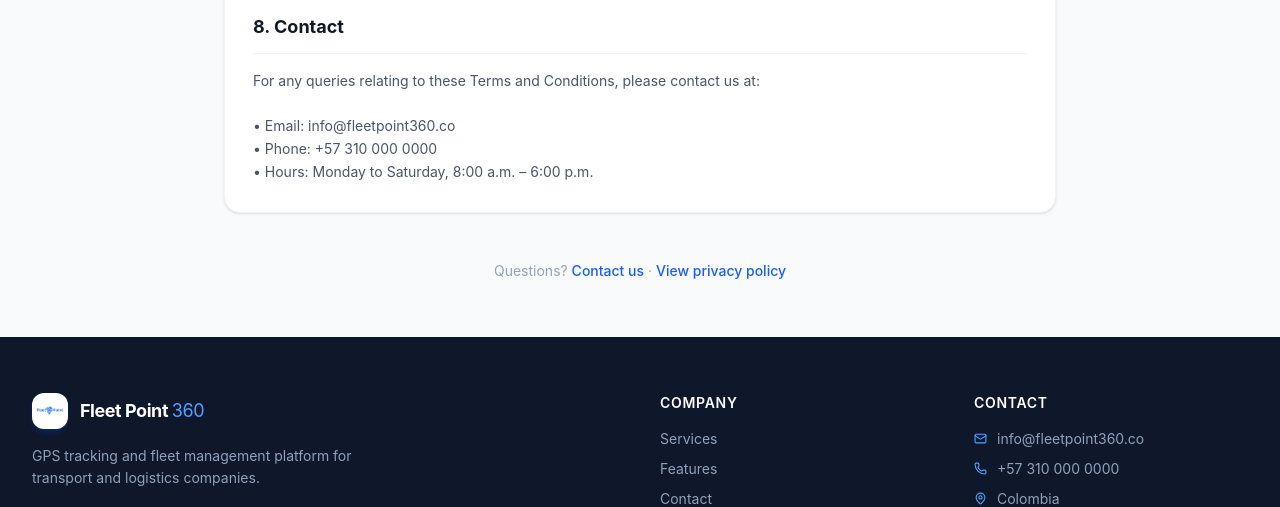
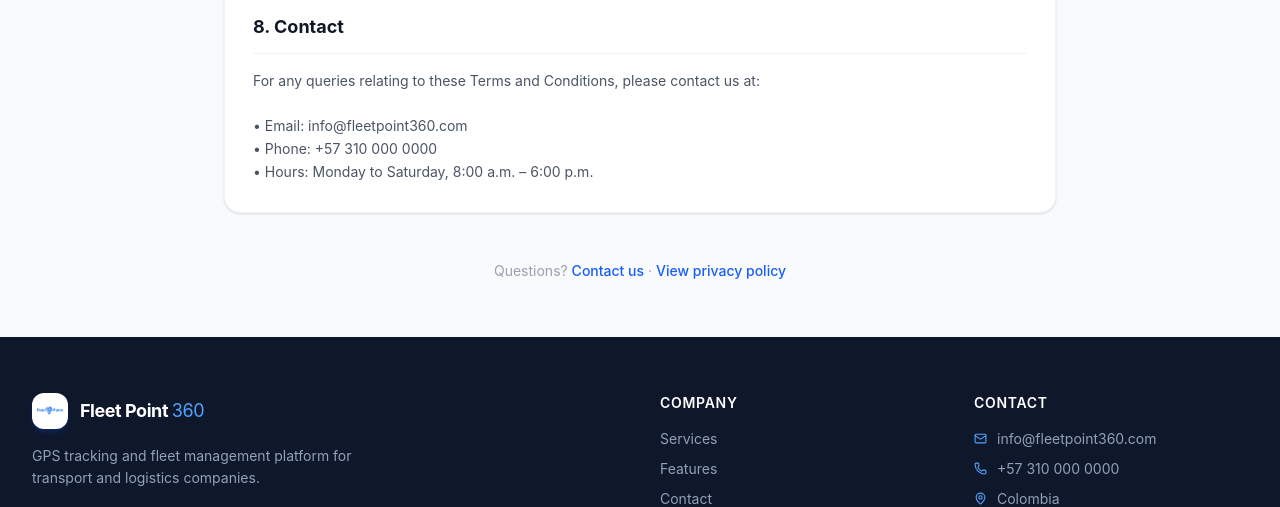
Before and after one commit to Judadimo22/skyloadWeb, a React (Vite) app: page /terminos in a window 1280 px wide. Shown: the part 2958-3465 px from the top of the page. Built offline with nearby package versions, Linux system fonts and the light colour scheme.

Commit message:
Cambio Correo electrónico

```diff
--- a/src/Components/Landing/LandingFooter.jsx
+++ b/src/Components/Landing/LandingFooter.jsx
@@ -60,7 +60,7 @@ export const LandingFooter = () => {
             <ul className="space-y-2.5 text-sm">
               <li className="flex items-center gap-2.5">
                 <Mail size={13} className="text-blue-400 shrink-0" />
-                info@fleetpoint360.co
+                info@fleetpoint360.com
               </li>
               <li className="flex items-center gap-2.5">
                 <Phone size={13} className="text-blue-400 shrink-0" />
--- a/src/Pages/PrivacyPage.jsx
+++ b/src/Pages/PrivacyPage.jsx
@@ -5,7 +5,7 @@ import { ShieldCheck, ChevronRight, Lock, Eye, UserCheck, Bell, Trash2, Mail } f
 import { useLanguage } from "../context/LanguageContext";
 
 const LAST_UPDATED = "May 26, 2026";
-const EMAIL   = "info@fleetpoint360.co";
+const EMAIL   = "info@fleetpoint360.com";
 const COMPANY = "Fleet Point 360";
 
 const ICONS = [Eye, UserCheck, Lock, ShieldCheck, UserCheck, Bell, Trash2, Mail];
--- a/src/Pages/SkyloadLandingPage.jsx
+++ b/src/Pages/SkyloadLandingPage.jsx
@@ -215,8 +215,8 @@ export const SkyloadLandingPage = () => {
                   </div>
                   <div>
                     <p className="text-slate-500 text-xs">{t("lp_contact_email_label")}</p>
-                    <a href="mailto:info@fleetpoint360.co" className="hover:text-blue-400 transition">
-                      info@fleetpoint360.co
+                    <a href="mailto:info@fleetpoint360.com" className="hover:text-blue-400 transition">
+                      info@fleetpoint360.com
                     </a>
                   </div>
                 </div>
--- a/src/Pages/TermsPage.jsx
+++ b/src/Pages/TermsPage.jsx
@@ -5,7 +5,7 @@ import { FileText, ChevronRight } from "lucide-react";
 import { useLanguage } from "../context/LanguageContext";
 
 const LAST_UPDATED = "May 26, 2026";
-const EMAIL = "info@fleetpoint360.co";
+const EMAIL = "info@fleetpoint360.com";
 const COMPANY = "Fleet Point 360";
 
 const CONTENT = {
```
